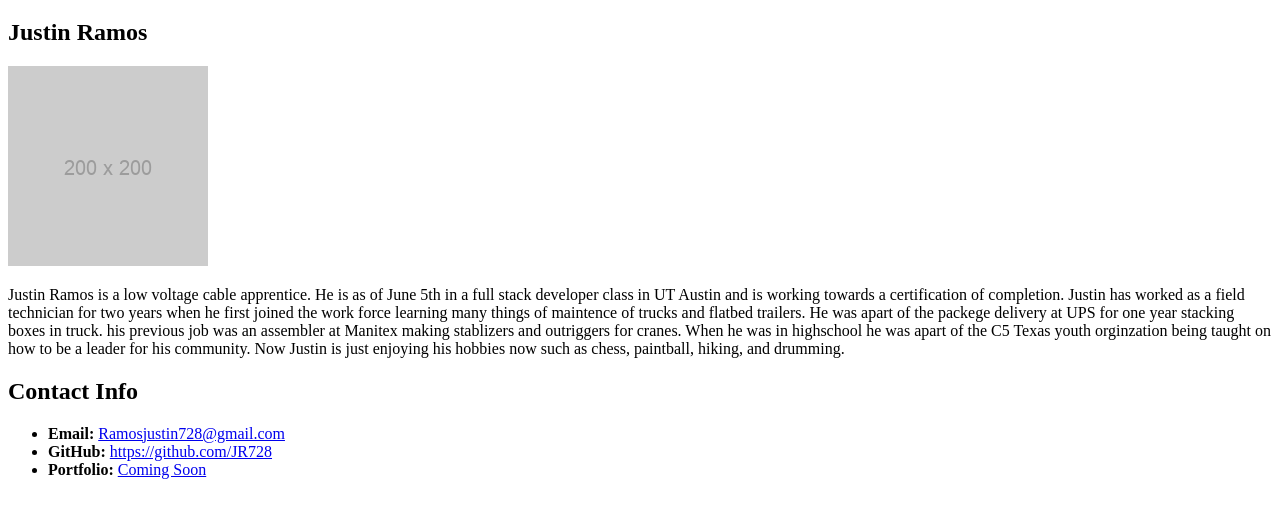
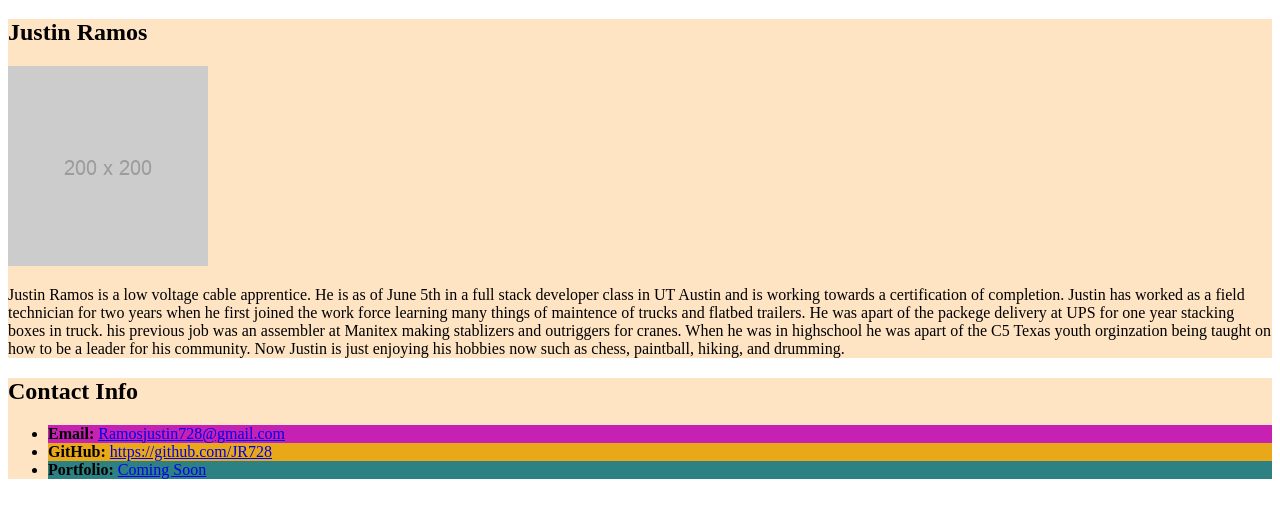
Before and after one commit to JR728/justinr-biography, a plain HTML site: page index.html in a window 1280 px wide. Shown: the part 61-578 px from the top of the page. Drawn offline with Linux system fonts and the light colour scheme.

Commit message:
added classes nd id also css file

```diff
--- /dev/null
+++ b/assets/style.css
@@ -0,0 +1,16 @@
+*
+  .lesson {
+    background-color: bisque;
+  }
+
+  li#email {
+    background-color: #C621B3;
+  }
+
+  li#gtihub {
+    background-color: #E8A818;
+  }
+
+  li#portfolio {
+    background-color: #2E8183;
+  }
--- a/index.html
+++ b/index.html
@@ -1,11 +1,11 @@
 <!DOCTYPE html>
 <html lang="en">
   <head>
-     <meta charset="UTP-8" />
+     <meta charset="UTF-8" />
      <meta http-equiv="X-UA-Compatible" content="IE=edge" />
      <meta name="Viewport" content="width=device-width, initial-scale=1.0" />
      <title>Document</title>
-     <link rel="stylesheet" href="" />
+     <link rel="stylesheet" href="./assets/style.css">
      <Title>JustinR Biography</Title>
   </head>
   <body>
@@ -13,17 +13,23 @@
       <h1>Student bio</h1>
     </header>
     <main>
-     <section>
+     <section class="lesson">
         <h2>Justin Ramos</h2>
         <img src="./assets/200.png" alt="Place holder image"/>
         <p>Justin Ramos is a low voltage cable apprentice. He is as of June 5th in a full stack developer class in UT Austin and is working towards a certification of completion. Justin has worked as a field technician for two years when he first joined the work force learning many things of maintence of trucks and flatbed trailers. He was apart of the packege delivery at UPS for one year stacking boxes in truck. his previous job was an assembler at Manitex making stablizers and outriggers for cranes. When he was in highschool he was apart of the C5 Texas youth orginzation being taught on how to be a leader for his community. Now Justin is just enjoying his hobbies now such as chess, paintball, hiking, and drumming.</p>
      </section>
-     <section>
-      <h2>Contact Info</h2>
+     <section class="lesson">
+      <h2 class="title">Contact Info </h2>
       <ul>
-        <li><strong>Email: </strong> <a href=mailto:"Ramosjustin728@gmail.com"> Ramosjustin728@gmail.com</a></li>
-        <li><strong>GitHub: </strong> <a href=mailto:"https://github.com/JR728"> https://github.com/JR728</a></li>
-        <li><strong>Portfolio: </strong> <a href=mailto"">Coming Soon</a></li>
+        <li id="email">
+          <strong>Email: </strong> <a href=mailto:"Ramosjustin728@gmail.com"> Ramosjustin728@gmail.com</a>
+        </li>
+        <li id="gtihub">
+          <strong>GitHub: </strong> <a href=mailto:"https://github.com/JR728"> https://github.com/JR728</a>
+        </li>
+        <li id="portfolio">
+          <strong>Portfolio: </strong> <a href=mailto:"">Coming Soon</a>
+        </li>
       </ul>
      </section>
     </main>
```
